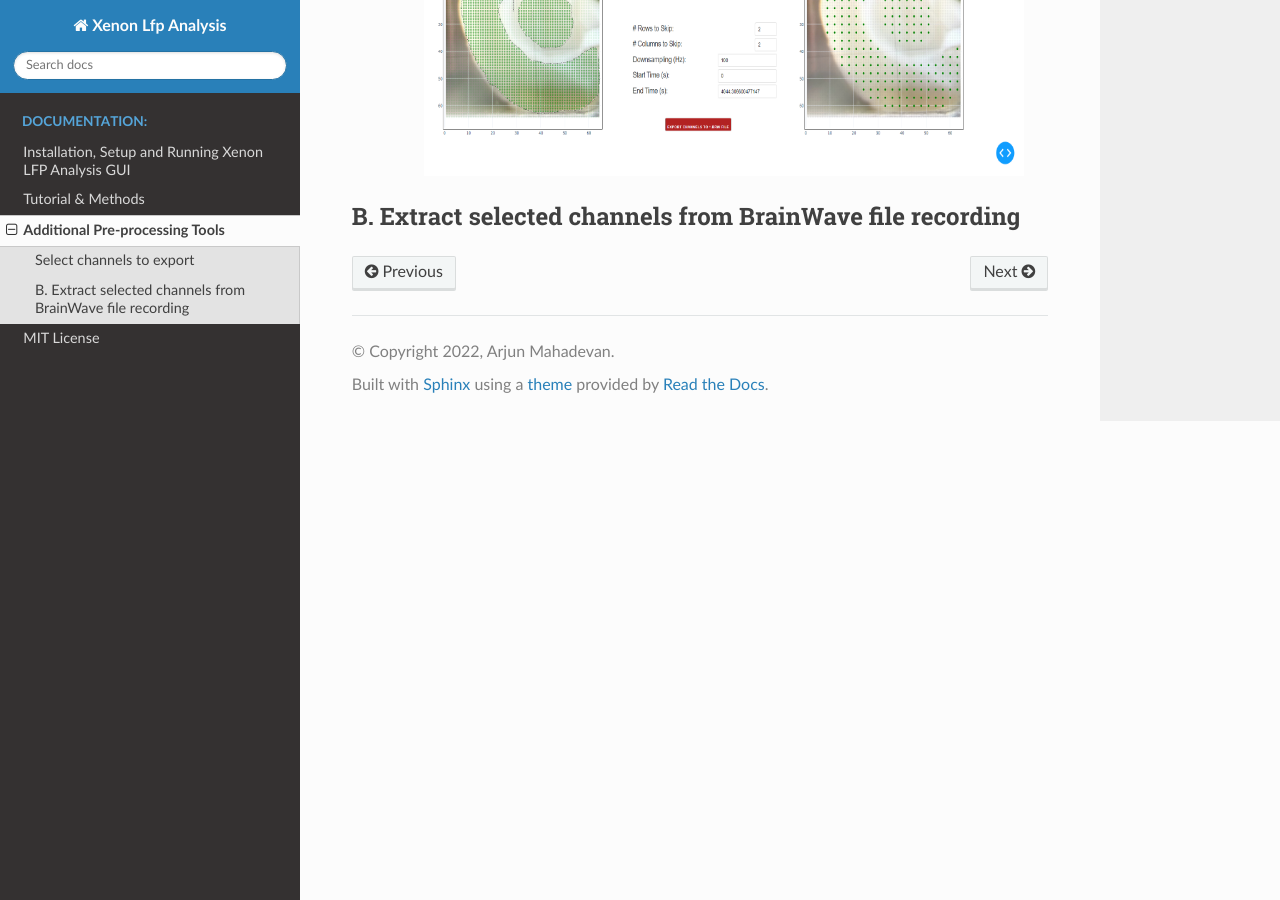
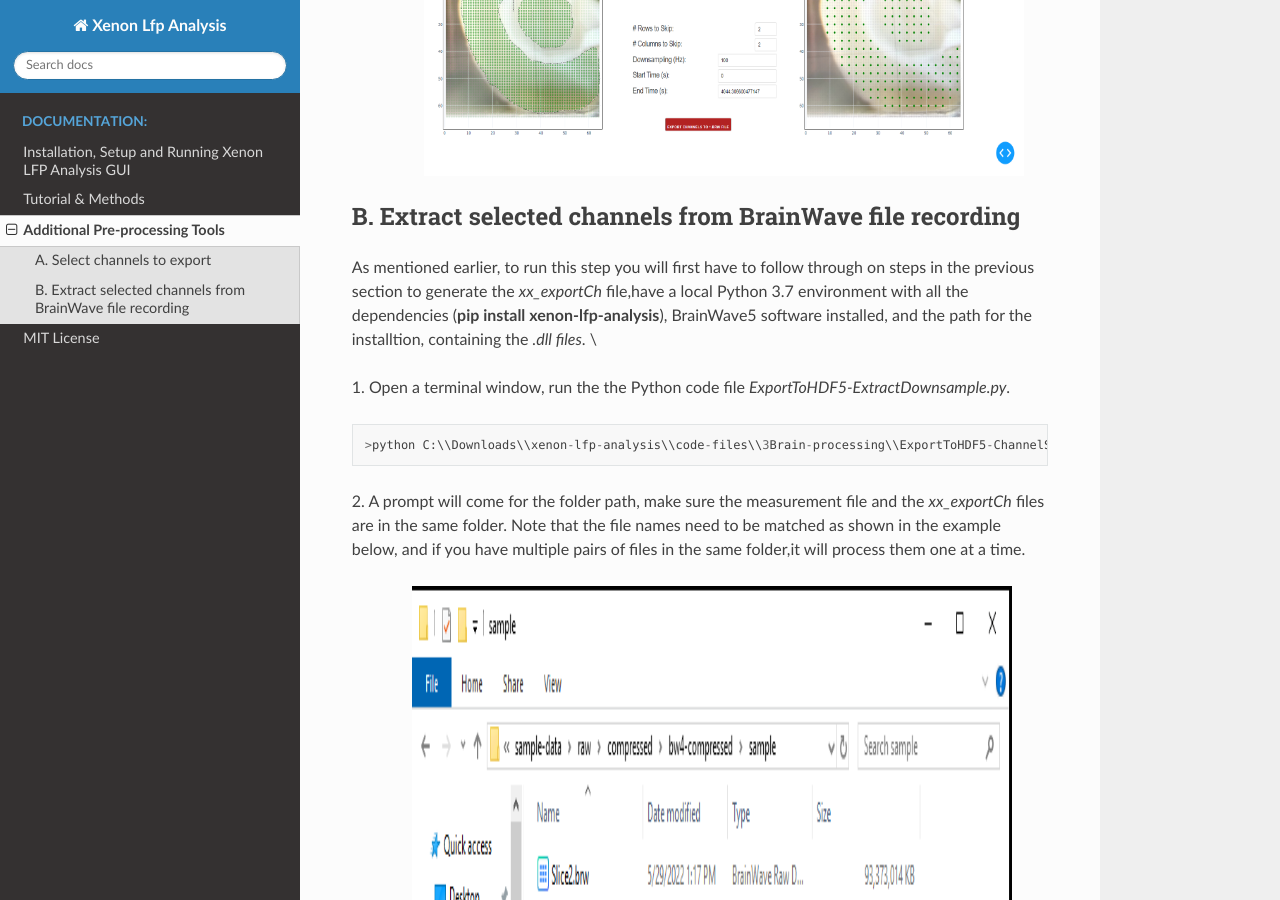
Before and after one commit to MicroBrew09/xenon-lfp-analysis, a Sphinx documentation site: the page built from docs/source/Code.rst, in a window 1280 px wide and 900 px high, scrolled down 2607 px. Built offline with Sphinx 7.4.7 and the Read the Docs theme 2.0.0, drawn with Linux system fonts in a browser that asks for light colours; some of the changed text lies outside the part shown.

Commit message:
Docs updated

```diff
--- a/docs/source/Code.rst
+++ b/docs/source/Code.rst
@@ -17,11 +17,12 @@ the measurement file along with the generated *xx_exportCh* hdf5 files are place
 to extract and downsample the selected channels. When you have multiple measurements files, you can have several pairs of measurement files and the selection file (xx_exportCh) \
 in the same folder to process them as a batch.
 
-Select channels to export
---------------------------
+A. Select channels to export
+----------------------------
 
-A. Download or clone the code-files from GitHub-Repository, \
+Download or clone the code-files from GitHub-Repository, \
 run the below command using the full path of the Python code file *ExportToHDF5-ChannelSelection.py*.
+
 ::
 
 >python C:\\Downloads\\xenon-lfp-analysis\\code-files\\3Brain-processing\\ExportToHDF5-ChannelSelection.py
@@ -61,3 +62,22 @@ Copy and paste http://127.0.0.1:9090/ in the browser (Firefox or Chrome or Edge)
 
 B. Extract selected channels from BrainWave file recording
 -----------------------------------------------------------
+
+As mentioned earlier, to run this step you will first have to follow through on steps in the previous section to generate the *xx_exportCh* file,\
+have a local Python 3.7 environment with all the dependencies (**pip install xenon-lfp-analysis**), BrainWave5 software installed, and the path for the installtion, \
+containing the *.dll files*. \\
+
+1. Open a terminal window, run the the Python code file *ExportToHDF5-ExtractDownsample.py*.
+::
+
+>python C:\\Downloads\\xenon-lfp-analysis\\code-files\\3Brain-processing\\ExportToHDF5-ChannelSelection.py
+
+2. A prompt will come for the folder path, make sure the measurement file and the *xx_exportCh* files are in the same folder. \
+Note that the file names need to be matched as shown in the example below, and if you have multiple pairs of files in the same folder,\
+it will process them one at a time.\
+
+    .. image:: _static/pictures/Capture5.PNG
+        :width: 600px
+        :align: center
+        :height: 400px
+        :alt: alternate text
```
Also changed, not shown: docs/source/_static/pictures/Capture5.PNG (added), 8 other files.
